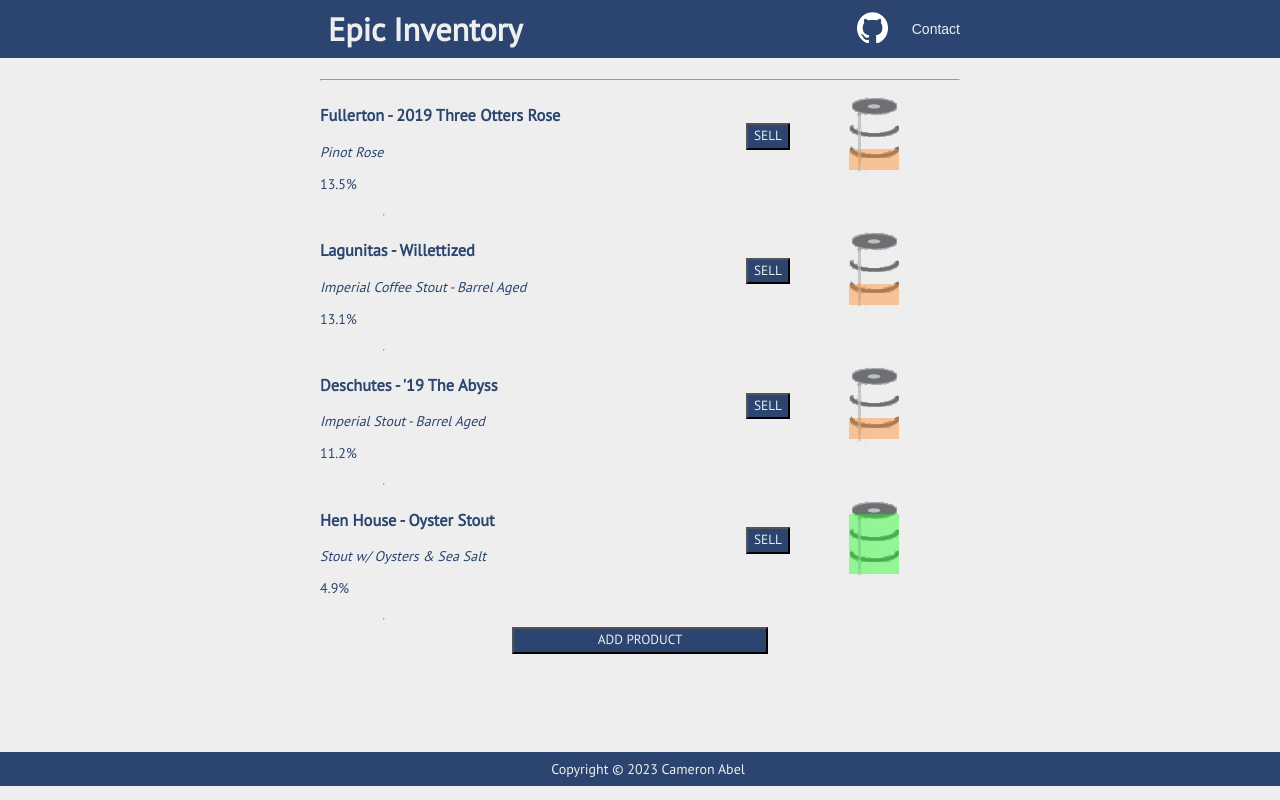
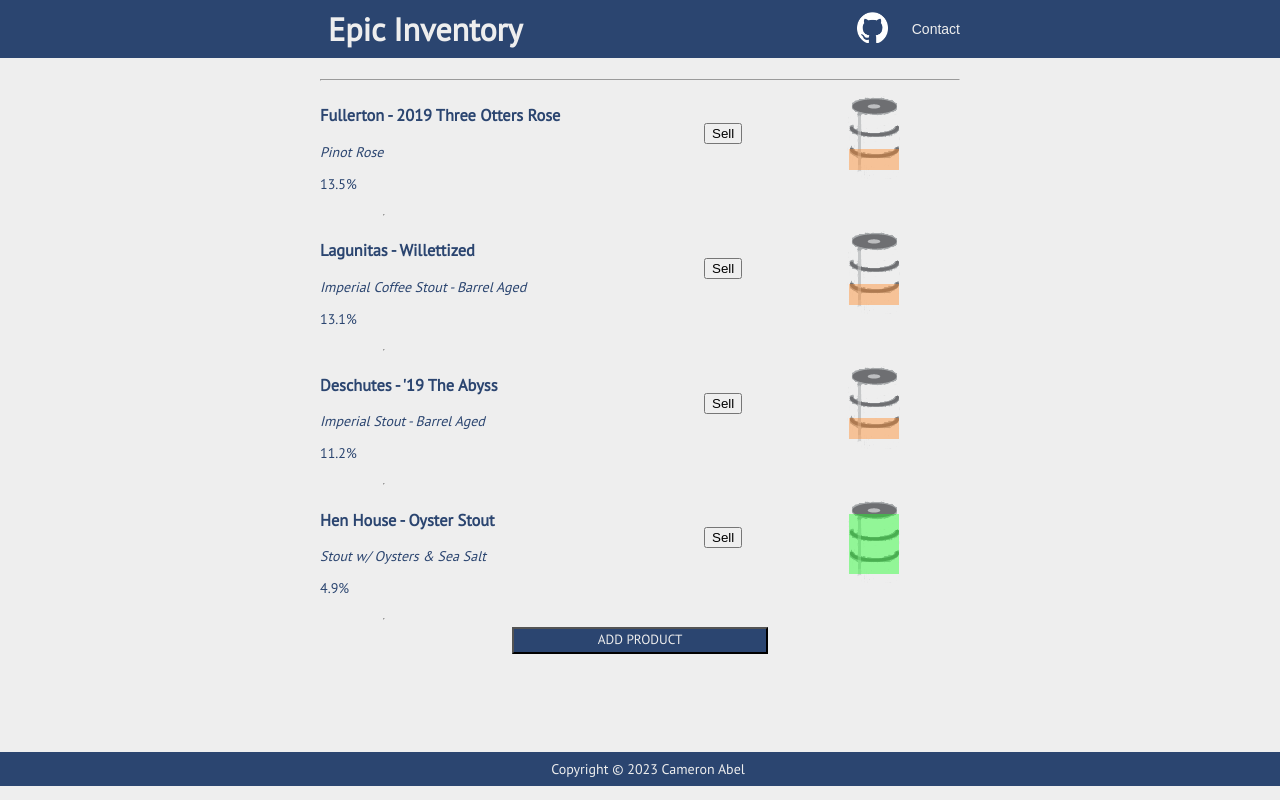
Before and after one commit to cameronabel/epic-inventory, a React (Create React App) app: page / in a window 1280 px wide. Built offline with nearby package versions, Linux system fonts and the light colour scheme.

Commit message:
sell buttontweaks

```diff
--- a/src/components/Product.js
+++ b/src/components/Product.js
@@ -15,6 +15,7 @@
     color = "#FF002890";
     level = 0.1
   }
+  let sellDisabled = props.qty === 0;
 
   return (
     <>
@@ -25,7 +26,7 @@
           <p>{props.abv}%</p>
         </div>
         <div class="sell-container">
-          <button onClick={() => props.whenSellButtonClicked(props.id)}class="btn sell">Sell</button>
+          <button onClick={() => props.whenSellButtonClicked(props.id)} class="sell" disabled={sellDisabled}>Sell</button>
         </div>
         <div class="keg-container">
 
--- a/src/components/ProductControl.js
+++ b/src/components/ProductControl.js
@@ -83,7 +83,7 @@
 
   handleDecrementingProductQuantity = (id) => {
     let productToDecrement = this.state.mainProductList.filter(product => product.id === id)[0];
-    productToDecrement.qty -= 1;
+    productToDecrement.qty = Math.max(productToDecrement.qty - 1, 0);
     this.forceUpdate();
   }
 
```
Also changed, not shown: src/index.css (line endings or trailing spaces).
